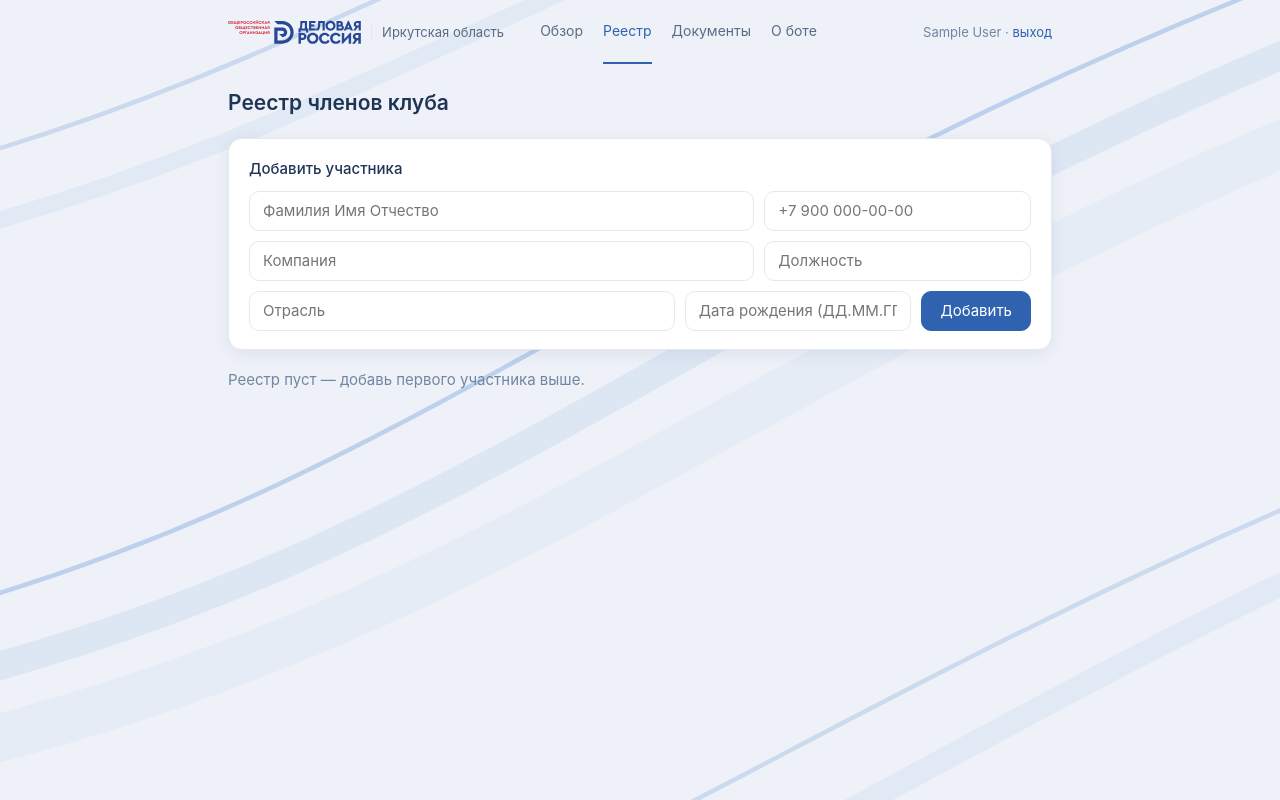
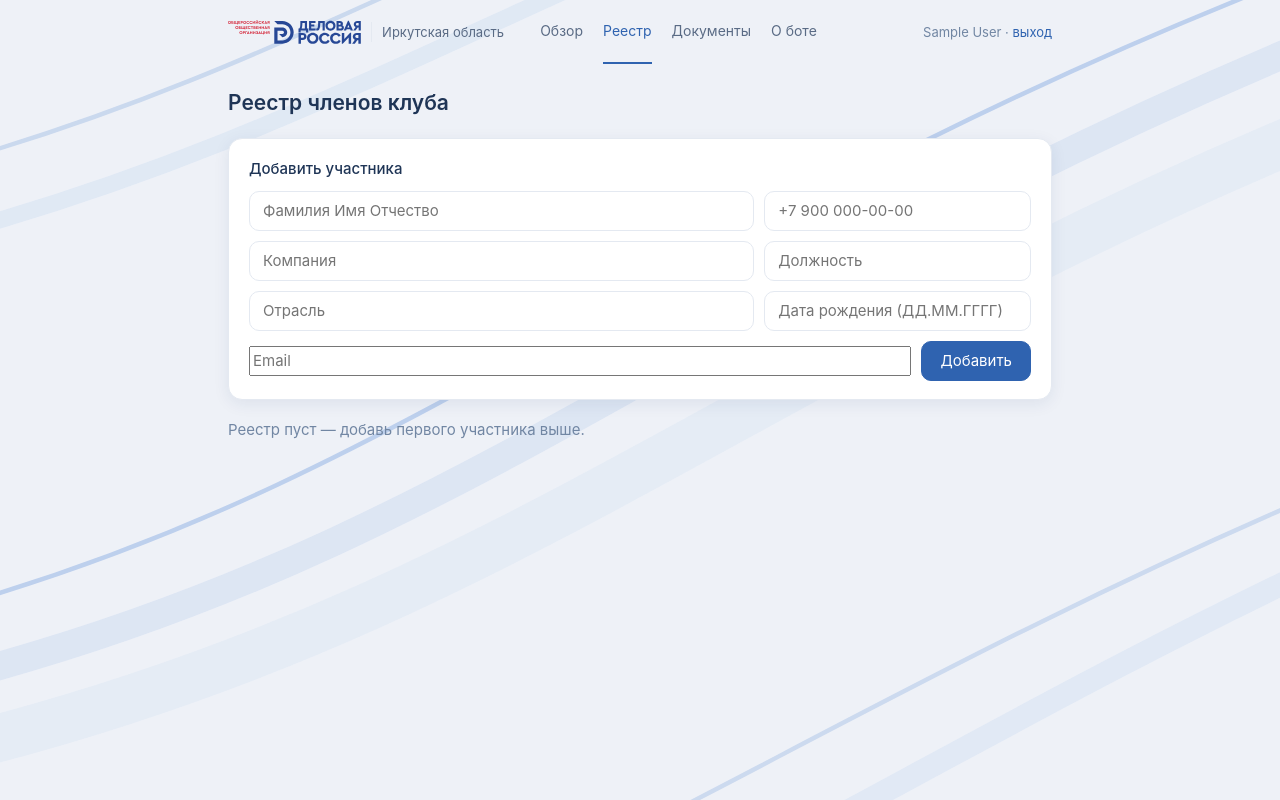
Before and after one commit to happyalexandr-git/deloros-bot, a FastAPI app: page /roster in a window 1280 px wide. Run offline with FastAPI, Linux system fonts and the light colour scheme; the visitor is signed in with stand-in values (Sample User, id 1).

Commit message:
Реестр: поле email в карточке участника
Восьмая колонка в roster.md (парсер понимает форматы с email, без email
и старый 3-колоночный). Email в форме добавления/правки, в списке и на
странице участника (кликабельный mailto).

Co-Authored-By: Claude Fable 5 <noreply@anthropic.com>

```diff
--- a/panel/app.py
+++ b/panel/app.py
@@ -120,15 +120,15 @@ def roster_page(request: Request, error: str = "", ok: str = ""):
 @app.post("/roster/add")
 def roster_add(request: Request, name: str = Form(""), phone: str = Form(""),
                birth: str = Form(""), company: str = Form(""),
-               position: str = Form(""), industry: str = Form("")):
+               position: str = Form(""), industry: str = Form(""), email: str = Form("")):
     if not _authed(request):
         return RedirectResponse("/login")
     name, phone = name.strip(), phone.strip()
     birth, company = birth.strip(), company.strip()
-    position, industry = position.strip(), industry.strip()
+    position, industry, email = position.strip(), industry.strip(), email.strip()
     if not name or not phone:
         return RedirectResponse("/roster?error=Укажите имя и телефон", status_code=303)
-    if add_member(name, phone, birth, company, position, industry):
+    if add_member(name, phone, birth, company, position, industry, email):
         return RedirectResponse("/roster?ok=Добавлен: " + name, status_code=303)
     return RedirectResponse("/roster?error=Такой телефон уже в реестре", status_code=303)
 
@@ -136,13 +136,13 @@ def roster_add(request: Request, name: str = Form(""), phone: str = Form(""),
 @app.post("/roster/edit")
 def roster_edit(request: Request, old_phone: str = Form(""), name: str = Form(""),
                 phone: str = Form(""), birth: str = Form(""), company: str = Form(""),
-                position: str = Form(""), industry: str = Form("")):
+                position: str = Form(""), industry: str = Form(""), email: str = Form("")):
     if not _authed(request):
         return RedirectResponse("/login")
     name, phone = name.strip(), phone.strip()
     if not name or not phone:
         return RedirectResponse("/roster?error=ФИО и телефон обязательны", status_code=303)
-    res = update_member(old_phone, name, phone, birth, company, position, industry)
+    res = update_member(old_phone, name, phone, birth, company, position, industry, email)
     if res == "ok":
         # если телефон сменился — переносим админ-права и подтверждение на новый
         old_n, new_n = normalize_phone(old_phone), normalize_phone(phone)
--- a/panel/templates/member.html
+++ b/panel/templates/member.html
@@ -14,6 +14,7 @@
   {% elif m.position %}<span>{{ m.position }}</span>{% endif %}
   {% if m.industry %}<span>Отрасль: {{ m.industry }}</span>{% endif %}
   {% if m.birth %}<span>Дата рождения: {{ m.birth }}</span>{% endif %}
+  {% if m.email %}<span>Email: <a href="mailto:{{ m.email }}">{{ m.email }}</a></span>{% endif %}
 </div>
 {% endif %}
 
--- a/panel/templates/roster.html
+++ b/panel/templates/roster.html
@@ -16,10 +16,13 @@
       <input type="text" name="company" placeholder="Компания" style="flex:2">
       <input type="text" name="position" placeholder="Должность" style="flex:1">
     </div>
-    <div style="display:flex;gap:10px;align-items:center">
+    <div style="display:flex;gap:10px">
       <input type="text" name="industry" placeholder="Отрасль" style="flex:2">
       <input type="text" name="birth" placeholder="Дата рождения (ДД.ММ.ГГГГ)" style="flex:1">
-      <button class="primary" type="submit" style="white-space:nowrap">Добавить</button>
+    </div>
+    <div style="display:flex;gap:10px;align-items:center">
+      <input type="email" name="email" placeholder="Email" style="flex:2">
+      <button class="primary" type="submit" style="white-space:nowrap;margin-left:auto">Добавить</button>
     </div>
   </form>
 </div>
@@ -53,6 +56,7 @@
       {% elif m.position %}<span>{{ m.position }}</span>{% endif %}
       {% if m.industry %}<span>· {{ m.industry }}</span>{% endif %}
       {% if m.birth %}<span title="Дата рождения">🎂 {{ m.birth }}</span>{% endif %}
+      {% if m.email %}<span title="Email">✉ <a href="mailto:{{ m.email }}">{{ m.email }}</a></span>{% endif %}
     </div>
     {% endif %}
     <form id="rn-{{ loop.index }}" method="post" action="/roster/edit"
@@ -66,10 +70,13 @@
         <label style="flex:2;font-size:12px;color:var(--muted)">Компания<input type="text" name="company" value="{{ m.company }}" style="width:100%"></label>
         <label style="flex:1;font-size:12px;color:var(--muted)">Должность<input type="text" name="position" value="{{ m.position }}" style="width:100%"></label>
       </div>
-      <div style="display:flex;gap:10px;align-items:flex-end">
+      <div style="display:flex;gap:10px">
         <label style="flex:2;font-size:12px;color:var(--muted)">Отрасль<input type="text" name="industry" value="{{ m.industry }}" style="width:100%"></label>
         <label style="flex:1;font-size:12px;color:var(--muted)">Дата рождения<input type="text" name="birth" value="{{ m.birth }}" placeholder="ДД.ММ.ГГГГ" style="width:100%"></label>
-        <button class="primary" type="submit" style="white-space:nowrap">Сохранить</button>
+      </div>
+      <div style="display:flex;gap:10px;align-items:flex-end">
+        <label style="flex:2;font-size:12px;color:var(--muted)">Email<input type="email" name="email" value="{{ m.email }}" style="width:100%"></label>
+        <button class="primary" type="submit" style="white-space:nowrap;margin-left:auto">Сохранить</button>
       </div>
     </form>
     <div style="margin-top:10px;border-top:1px solid var(--cardb);padding-top:10px;display:flex;align-items:center;gap:10px">
--- a/tools/roster.py
+++ b/tools/roster.py
@@ -15,15 +15,15 @@ KB_PATH = Path(__file__).parent.parent / "knowledge_base"
 ROSTER_PATH = KB_PATH / "roster.md"
 
 # Доп. поля профиля в реестре (кроме name/phone/added)
-EXTRA_FIELDS = ("birth", "company", "position", "industry")
+EXTRA_FIELDS = ("birth", "company", "position", "industry", "email")
 
 ROSTER_TEMPLATE = """# Реестр членов клуба «Деловая Россия»
 
 Список допущенных к боту. Телефон сверяется при входе (кнопка «Поделиться номером»).
 Формат телефона любой — сверка идёт по цифрам.
 
-| ФИО | Телефон | Дата рождения | Компания | Должность | Отрасль | Добавлен |
-|-----|---------|---------------|----------|-----------|---------|----------|
+| ФИО | Телефон | Дата рождения | Компания | Должность | Отрасль | Email | Добавлен |
+|-----|---------|---------------|----------|-----------|---------|-------|----------|
 """
 
 
@@ -65,8 +65,12 @@ def load_roster() -> list[dict]:
             continue
         if not phone or set(phone) <= set("-: "):
             continue
-        if len(cells) >= 7:
-            # новый формат: ФИО|Телефон|ДР|Компания|Должность|Отрасль|Добавлен
+        email = ""
+        if len(cells) >= 8:
+            # формат с email: ФИО|Телефон|ДР|Компания|Должность|Отрасль|Email|Добавлен
+            birth, company, position, industry, email, added = cells[2], cells[3], cells[4], cells[5], cells[6], cells[7]
+        elif len(cells) >= 7:
+            # формат без email: ФИО|Телефон|ДР|Компания|Должность|Отрасль|Добавлен
             birth, company, position, industry, added = cells[2], cells[3], cells[4], cells[5], cells[6]
         else:
             # старый формат: ФИО|Телефон|Добавлен
@@ -75,7 +79,7 @@ def load_roster() -> list[dict]:
         rows.append({
             "name": name, "phone": normalize_phone(phone), "phone_raw": phone,
             "birth": birth, "company": company, "position": position,
-            "industry": industry, "added": added,
+            "industry": industry, "email": email, "added": added,
         })
     return rows
 
@@ -87,7 +91,7 @@ def _write_all(entries: list[dict]) -> None:
         lines.append(
             f"| {e['name']} | {e['phone']} | {e.get('birth', '')} | "
             f"{e.get('company', '')} | {e.get('position', '')} | "
-            f"{e.get('industry', '')} | {e.get('added', '')} |"
+            f"{e.get('industry', '')} | {e.get('email', '')} | {e.get('added', '')} |"
         )
     ROSTER_PATH.write_text("\n".join(lines) + "\n", encoding="utf-8")
 
@@ -123,6 +127,7 @@ def update_member(
     company: str = "",
     position: str = "",
     industry: str = "",
+    email: str = "",
 ) -> str:
     """Обновляет все поля записи по старому телефону.
 
@@ -142,7 +147,8 @@ def update_member(
         return "dup"
     target.update(
         name=name.strip(), phone=new_norm, birth=birth.strip(),
-        company=company.strip(), position=position.strip(), industry=industry.strip(),
+        company=company.strip(), position=position.strip(),
+        industry=industry.strip(), email=email.strip(),
     )
     _write_all(entries)
     return "ok"
@@ -160,7 +166,7 @@ def find_member_by_phone(phone: str) -> dict | None:
 
 
 def add_member(name: str, phone: str, birth: str = "", company: str = "",
-               position: str = "", industry: str = "") -> bool:
+               position: str = "", industry: str = "", email: str = "") -> bool:
     """Добавляет запись в реестр. False если такой телефон уже есть."""
     _ensure_roster()
     if find_member_by_phone(phone):
@@ -169,14 +175,14 @@ def add_member(name: str, phone: str, birth: str = "", company: str = "",
     entries.append({
         "name": name, "phone": normalize_phone(phone),
         "birth": birth, "company": company, "position": position,
-        "industry": industry, "added": date.today().isoformat(),
+        "industry": industry, "email": email, "added": date.today().isoformat(),
     })
     _write_all(entries)
     return True
 
 
 def upsert_member(name: str, phone: str, birth: str = "", company: str = "",
-                  position: str = "", industry: str = "") -> str:
+                  position: str = "", industry: str = "", email: str = "") -> str:
     """Добавляет или обновляет запись по телефону (merge, непустые поля
     перезаписывают старые; added и статусы вне реестра сохраняются).
     Возвращает 'added' | 'updated' | 'skip' (если телефон не распознан)."""
@@ -189,7 +195,8 @@ def upsert_member(name: str, phone: str, birth: str = "", company: str = "",
             if name:
                 e["name"] = name
             for f, v in (("birth", birth), ("company", company),
-                         ("position", position), ("industry", industry)):
+                         ("position", position), ("industry", industry),
+                         ("email", email)):
                 if v:
                     e[f] = v
             _write_all(entries)
@@ -197,7 +204,7 @@ def upsert_member(name: str, phone: str, birth: str = "", company: str = "",
     entries.append({
         "name": name, "phone": norm,
         "birth": birth, "company": company, "position": position,
-        "industry": industry, "added": date.today().isoformat(),
+        "industry": industry, "email": email, "added": date.today().isoformat(),
     })
     _write_all(entries)
     return "added"
```
